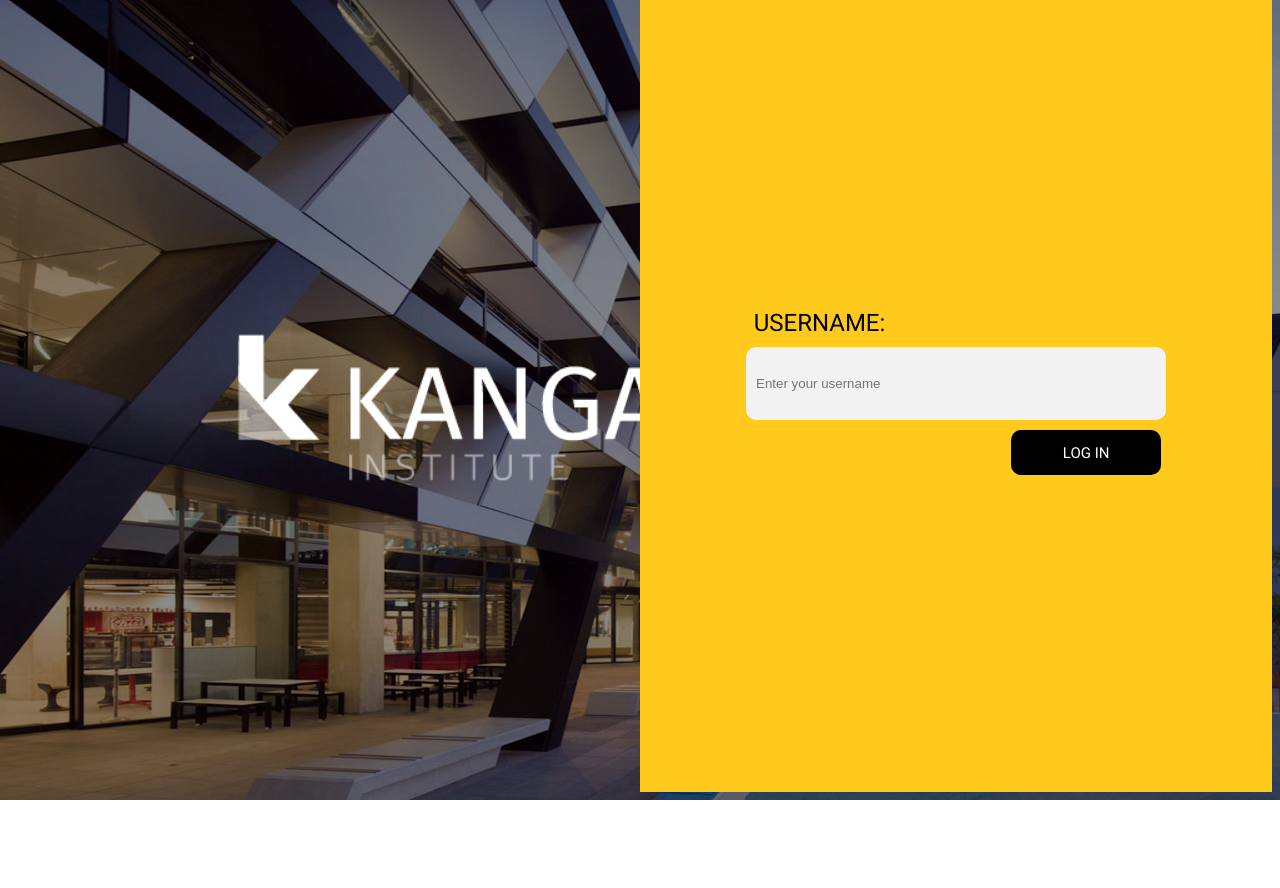
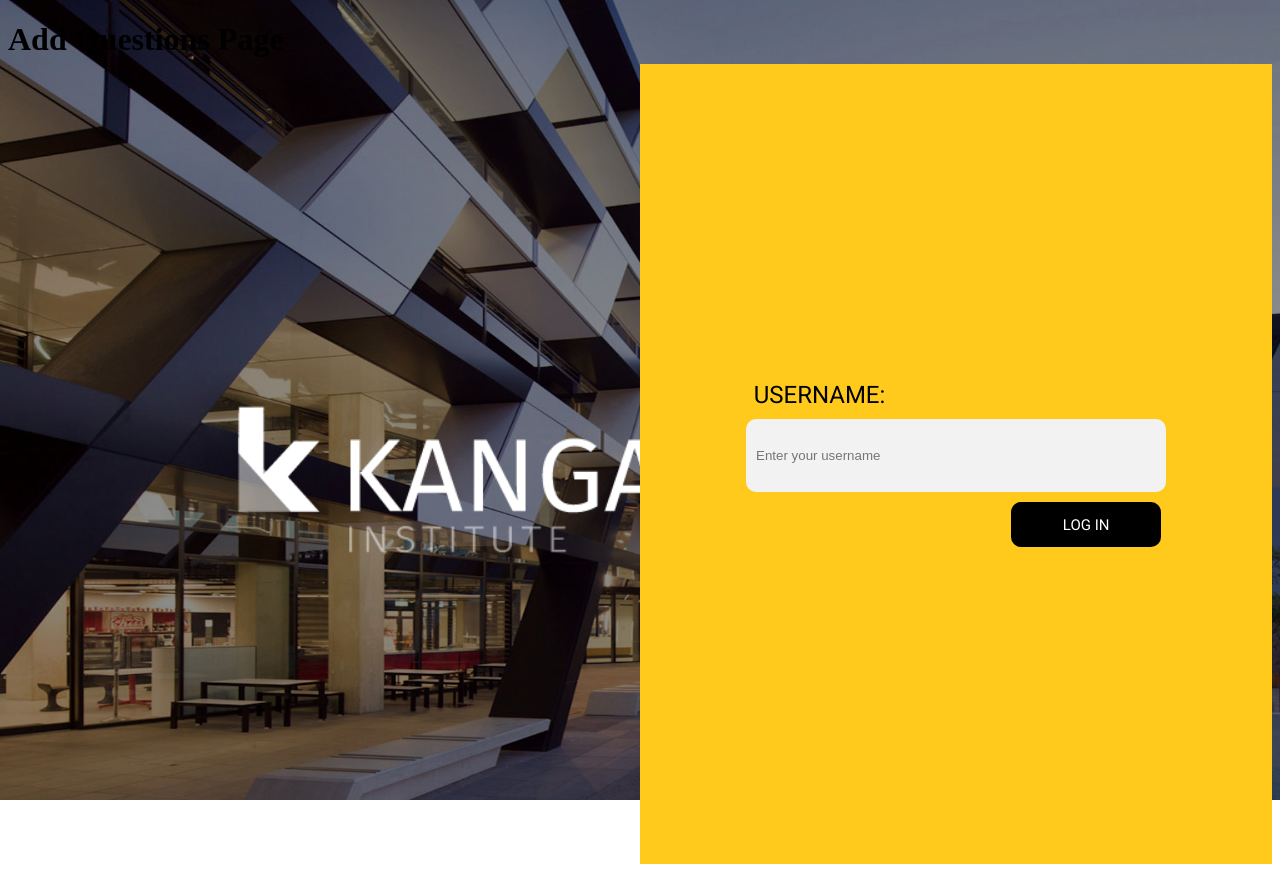
Before and after one commit to xYooki/Kangan_Quiz_Administration, a SvelteKit app in the folder kangan_quiz_administration/: page / in a window 1280 px wide. Before the commit the page ends 816 px from the top, so only its background shows below. Built offline with nearby package versions, Linux system fonts and the light colour scheme.

Commit message:
addQuestions page added and referenced

```diff
--- a/kangan_quiz_administration/package.json
+++ b/kangan_quiz_administration/package.json
@@ -18,7 +18,7 @@
 		"svelte-routing": "^2.5.0",
 		"tslib": "^2.4.1",
 		"typescript": "^5.0.0",
-		"vite": "^4.4.2"
+		"vite": "^4.5.0"
 	},
 	"type": "module"
 }
--- a/kangan_quiz_administration/src/routes/+page.svelte
+++ b/kangan_quiz_administration/src/routes/+page.svelte
@@ -1,6 +1,7 @@
 <script>
   import Login from "./Login.svelte";
   import QuizManager from "./QuizManager.svelte";
+  import AddQuestions from './addQuestions.svelte';
   let login = false;
 
   function setLogin(event) {
@@ -9,6 +10,8 @@
   }
 
 </script>
+
+<AddQuestions />
 
 <div>
   {#if !login}
--- /dev/null
+++ b/kangan_quiz_administration/src/routes/addQuestions.svelte
@@ -0,0 +1,3 @@
+<script></script>
+
+<h1>Add Questions Page</h1>
```
Also changed, not shown: 1 other file (tests, documents, lock files or other folders).
